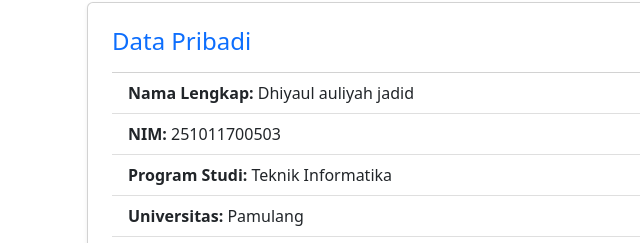
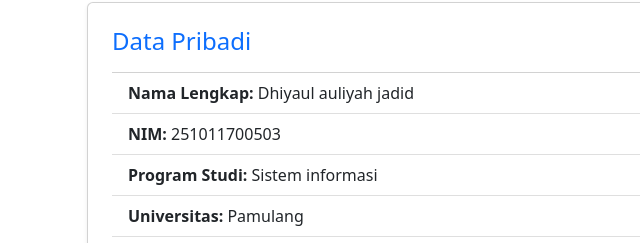
Before and after one commit to DhiyaulJadid/Dhiyaul-test, a plain HTML site: page index.html in a window 1280 px wide. Shown: the part 758-1001 px from the top of the page, 185-825 px from the left. Drawn offline with Linux system fonts and the light colour scheme.

Commit message:
Update index.html

```diff
--- a/index.html
+++ b/index.html
@@ -75,7 +75,7 @@
                         <ul class="list-group list-group-flush">
                             <li class="list-group-item"><strong>Nama Lengkap:</strong> Dhiyaul auliyah jadid</li>
                             <li class="list-group-item"><strong>NIM:</strong> 251011700503</li>
-                            <li class="list-group-item"><strong>Program Studi:</strong> Teknik Informatika</li>
+                            <li class="list-group-item"><strong>Program Studi:</strong> Sistem informasi</li>
                             <li class="list-group-item"><strong>Universitas:</strong> Pamulang</li>
                             <li class="list-group-item"><strong>Alamat Saat Ini:</strong> bojong poncol RT 03</li>
                             <li class="list-group-item"><strong>Email:</strong> dhiyaulj@gmail.com</li>
```
